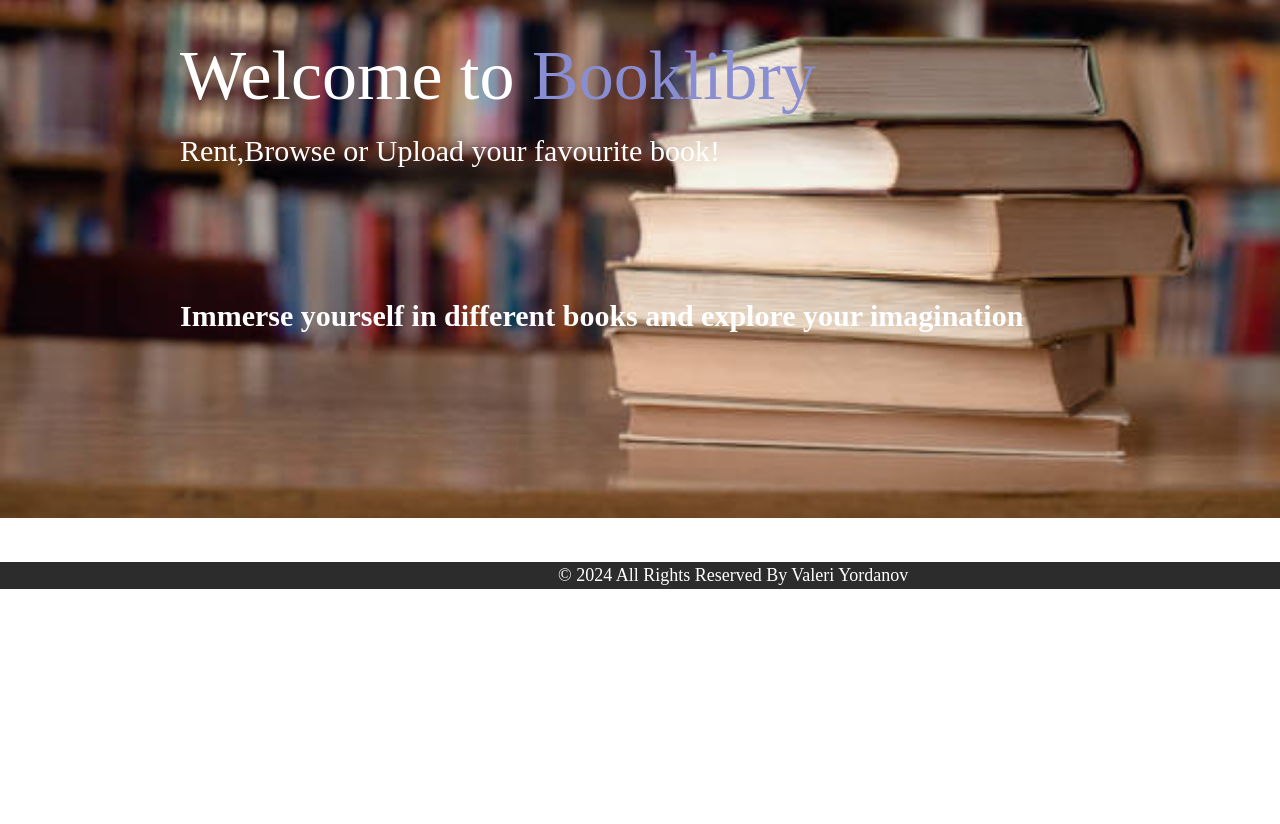
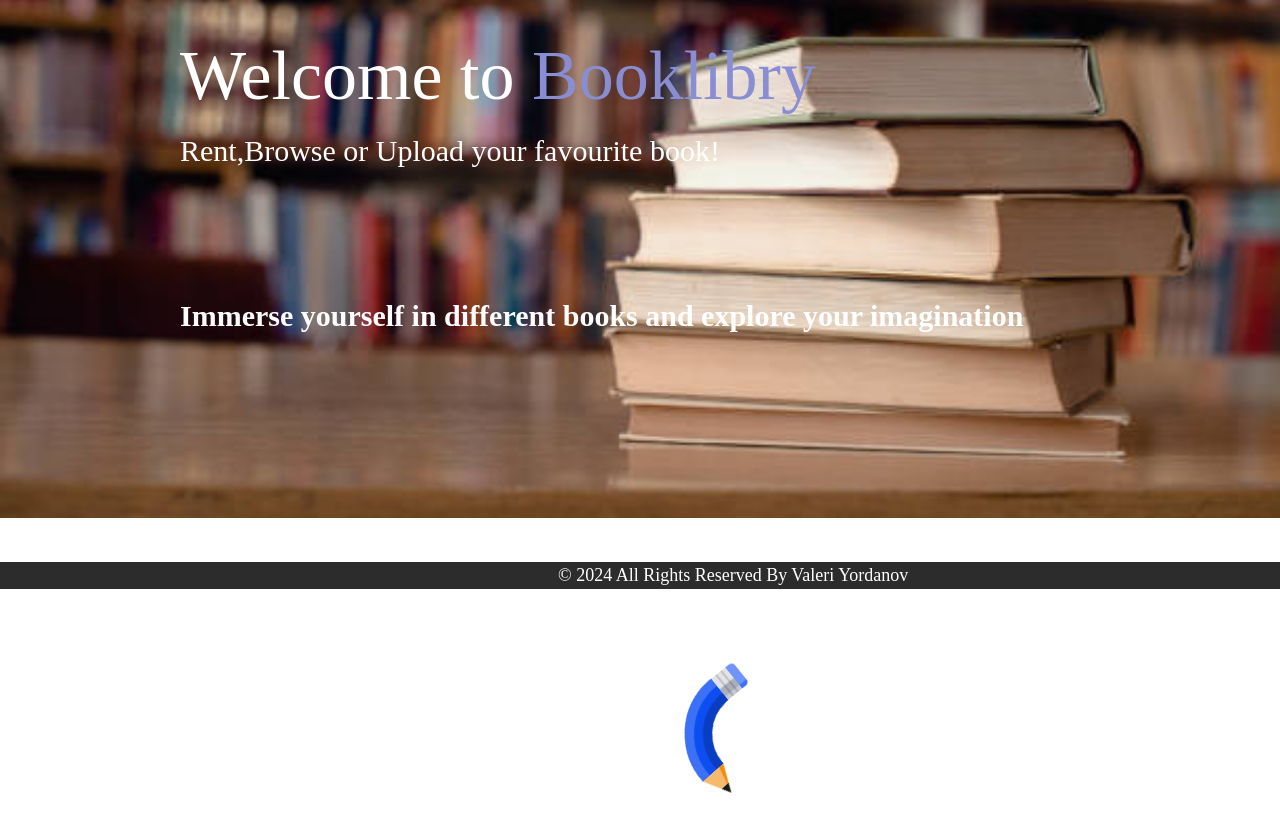
Before and after one commit to valeYordanov/Booklibry, a React (Vite) app in the folder client/: page / in a window 1280 px wide. Shown: the part 211-1035 px from the top of the page. Before the commit the page ends 800 px from the top, so only its background shows below. Built offline with nearby package versions, Linux system fonts and the light colour scheme; a web font is replaced by a local one.

Commit message:
added spinner

```diff
--- a/client/src/components/book-add/AddBook.jsx
+++ b/client/src/components/book-add/AddBook.jsx
@@ -13,7 +13,7 @@ export default function AddBook() {
     img: "",
     pages: "",
     summary: "",
-    isRented:false
+    isRented: false,
   });
 
   const { authState } = useContext(AuthContext);
@@ -25,7 +25,7 @@ export default function AddBook() {
     setFormValues((prevData) => ({
       ...prevData,
       [name]: value,
-      isRented:false
+      isRented: false,
     }));
 
     setErrors((prevErrors) => ({
@@ -58,13 +58,8 @@ export default function AddBook() {
     setErrors(newErrors);
     try {
       if (Object.keys(newErrors).length === 0) {
-        const result = await BookService.create(
-          "books",
-          formValues,
-          authState.uid
-        );
+        await BookService.create("books", formValues, authState.uid);
 
-        console.log(result);
         navigate("/books");
       }
     } catch (error) {
--- a/client/src/components/book-list/BookList.jsx
+++ b/client/src/components/book-list/BookList.jsx
@@ -6,10 +6,11 @@ import BookListItem from "./book-list-item/BookListItem";
 import BookService from "../../services/bookService";
 
 import { useEffect } from "react";
-
+import Spinner from "../reusables/spinner/Spinner";
 
 export default function BookList() {
   const [books, setBook] = useState([]);
+  const [isLoading, setIsLoading] = useState(false);
 
   const collectionName = "books";
 
@@ -25,24 +26,34 @@ export default function BookList() {
         );
       } catch (error) {
         console.error(error);
+      } finally {
+        setIsLoading(true);
       }
     };
+
+    const minDuration = 1000;
+    setTimeout(() => setIsLoading(false), minDuration);
 
     fetchData();
   }, []);
   return (
     <section id="book-list">
+      {isLoading ? (
+        <Spinner />
+      ) : (
+        <>
           <h1>Browse Books</h1>
           <div id="card-area">
             <div className="wrapper">
               <div className="box-area">
                 {books.map((book) => (
                   <BookListItem key={book.id} {...book} />
-
                 ))}
               </div>
             </div>
           </div>
+        </>
+      )}
     </section>
   );
 }
--- a/client/src/components/home/Home.jsx
+++ b/client/src/components/home/Home.jsx
@@ -1,17 +1,16 @@
 
+import Spinner from "../reusables/spinner/Spinner";
 import "./Home.css"
 
 
 export default function Home() {
   return (
-    <div className="welcome-msg">
+    <><div className="welcome-msg">
       <h2>
         Welcome to <span className="first">Booklibry</span>
       </h2>
       <p>Rent,Browse or Upload your favourite book!</p>
       <span className="second">Immerse yourself in different books and explore your imagination</span>
-    </div>
-
-
+    </div><Spinner></Spinner></>
   );
 }
--- /dev/null
+++ b/client/src/components/reusables/spinner/Spinner.css
@@ -0,0 +1,166 @@
+
+:root {
+	--hue: 223;
+	--bg: hsl(var(--hue),90%,90%);
+	--fg: hsl(var(--hue),90%,10%);
+	--trans-dur: 0.3s;
+
+}
+
+.pencil {
+	display: block;
+	width: 10em;
+	height: 10em;
+    margin-left: 37em;
+    margin-top: 7em;
+}
+.pencil__body1,
+.pencil__body2,
+.pencil__body3,
+.pencil__eraser,
+.pencil__eraser-skew,
+.pencil__point,
+.pencil__rotate,
+.pencil__stroke {
+	animation-duration: 3s;
+	animation-timing-function: linear;
+	animation-iteration-count: infinite;
+}
+.pencil__body1,
+.pencil__body2,
+.pencil__body3 {
+	transform: rotate(-90deg);
+}
+.pencil__body1 {
+	animation-name: pencilBody1;
+}
+.pencil__body2 {
+	animation-name: pencilBody2;
+}
+.pencil__body3 {
+	animation-name: pencilBody3;
+}
+.pencil__eraser {
+	animation-name: pencilEraser;
+	transform: rotate(-90deg) translate(49px,0);
+}
+.pencil__eraser-skew {
+	animation-name: pencilEraserSkew;
+	animation-timing-function: ease-in-out;
+}
+.pencil__point {
+	animation-name: pencilPoint;
+	transform: rotate(-90deg) translate(49px,-30px);
+}
+.pencil__rotate {
+	animation-name: pencilRotate;
+}
+.pencil__stroke {
+	animation-name: pencilStroke;
+	transform: translate(100px,100px) rotate(-113deg);
+}
+
+/* Animations */
+@keyframes pencilBody1 {
+	from,
+	to {
+		stroke-dashoffset: 351.86;
+		transform: rotate(-90deg);
+	}
+	50% {
+		stroke-dashoffset: 150.8; /* 3/8 of diameter */
+		transform: rotate(-225deg);
+	}
+}
+@keyframes pencilBody2 {
+	from,
+	to {
+		stroke-dashoffset: 406.84;
+		transform: rotate(-90deg);
+	}
+	50% {
+		stroke-dashoffset: 174.36;
+		transform: rotate(-225deg);
+	}
+}
+@keyframes pencilBody3 {
+	from,
+	to {
+		stroke-dashoffset: 296.88;
+		transform: rotate(-90deg);
+	}
+	50% {
+		stroke-dashoffset: 127.23;
+		transform: rotate(-225deg);
+	}
+}
+@keyframes pencilEraser {
+	from,
+	to {
+		transform: rotate(-45deg) translate(49px,0);
+	}
+	50% {
+		transform: rotate(0deg) translate(49px,0);
+	}
+}
+@keyframes pencilEraserSkew {
+	from,
+	32.5%,
+	67.5%,
+	to {
+		transform: skewX(0);
+	}
+	35%,
+	65% {
+		transform: skewX(-4deg);
+	}
+	37.5%,
+	62.5% {
+		transform: skewX(8deg);
+	}
+	40%,
+	45%,
+	50%,
+	55%,
+	60% {
+		transform: skewX(-15deg);
+	}
+	42.5%,
+	47.5%,
+	52.5%,
+	57.5% {
+		transform: skewX(15deg);
+	}
+}
+@keyframes pencilPoint {
+	from,
+	to {
+		transform: rotate(-90deg) translate(49px,-30px);
+	}
+	50% {
+		transform: rotate(-225deg) translate(49px,-30px);
+	}
+}
+@keyframes pencilRotate {
+	from {
+		transform: translate(100px,100px) rotate(0);
+	}
+	to {
+		transform: translate(100px,100px) rotate(720deg);
+	}
+}
+@keyframes pencilStroke {
+	from {
+		stroke-dashoffset: 439.82;
+		transform: translate(100px,100px) rotate(-113deg);
+	}
+	50% {
+		stroke-dashoffset: 164.93;
+		transform: translate(100px,100px) rotate(-113deg);
+	}
+	75%,
+	to {
+		stroke-dashoffset: 439.82;
+		transform: translate(100px,100px) rotate(112deg);
+	}
+}
--- /dev/null
+++ b/client/src/components/reusables/spinner/Spinner.jsx
@@ -0,0 +1,36 @@
+import "./Spinner.css"
+
+
+export default function Spinner(){
+    return (<svg className="pencil" viewBox="0 0 200 200" width="200px" height="200px" xmlns="http://www.w3.org/2000/svg">
+        <defs>
+            <clipPath id="pencil-eraser">
+                <rect rx="5" ry="5" width="30" height="30"></rect>
+            </clipPath>
+        </defs>
+        <circle className="pencil__stroke" r="70" fill="none" stroke="currentColor" stroke-width="2" stroke-dasharray="439.82 439.82" stroke-dashoffset="439.82" stroke-linecap="round" transform="rotate(-113,100,100)" />
+        <g className="pencil__rotate" transform="translate(100,100)">
+            <g fill="none">
+                <circle className="pencil__body1" r="64" stroke="hsl(223,90%,50%)" stroke-width="30" stroke-dasharray="402.12 402.12" stroke-dashoffset="402" transform="rotate(-90)" />
+                <circle className="pencil__body2" r="74" stroke="hsl(223,90%,60%)" stroke-width="10" stroke-dasharray="464.96 464.96" stroke-dashoffset="465" transform="rotate(-90)" />
+                <circle className="pencil__body3" r="54" stroke="hsl(223,90%,40%)" stroke-width="10" stroke-dasharray="339.29 339.29" stroke-dashoffset="339" transform="rotate(-90)" />
+            </g>
+            <g className="pencil__eraser" transform="rotate(-90) translate(49,0)">
+                <g className="pencil__eraser-skew">
+                    <rect fill="hsl(223,90%,70%)" rx="5" ry="5" width="30" height="30" />
+                    <rect fill="hsl(223,90%,60%)" width="5" height="30" clip-path="url(#pencil-eraser)" />
+                    <rect fill="hsl(223,10%,90%)" width="30" height="20" />
+                    <rect fill="hsl(223,10%,70%)" width="15" height="20" />
+                    <rect fill="hsl(223,10%,80%)" width="5" height="20" />
+                    <rect fill="hsla(223,10%,10%,0.2)" y="6" width="30" height="2" />
+                    <rect fill="hsla(223,10%,10%,0.2)" y="13" width="30" height="2" />
+                </g>
+            </g>
+            <g className="pencil__point" transform="rotate(-90) translate(49,-30)">
+                <polygon fill="hsl(33,90%,70%)" points="15 0,30 30,0 30" />
+                <polygon fill="hsl(33,90%,50%)" points="15 0,6 30,0 30" />
+                <polygon fill="hsl(223,10%,10%)" points="15 0,20 10,10 10" />
+            </g>
+        </g>
+    </svg>)
+}
--- a/client/src/components/user/user-profile/UserProfile.jsx
+++ b/client/src/components/user/user-profile/UserProfile.jsx
@@ -4,6 +4,7 @@ import { getUser } from "../../../services/userService";
 import { Link, useParams } from "react-router-dom";
 import BookService from "../../../services/bookService";
 import RentedBookListItem from "./user-rented-books/UserRentedBookItem";
+import Spinner from "../../reusables/spinner/Spinner";
 
 export default function UserProfile() {
   const { userId } = useParams();
@@ -11,9 +12,11 @@ export default function UserProfile() {
   const [user, setUser] = useState({});
 
   const [rentedBooks, setRentedBooks] = useState([]);
+  const [isLoading, setIsLoading] = useState(false);
 
   useEffect(() => {
     const fetchUserData = async () => {
+      try {
         const userResult = await getUser(userId);
 
         const userBooks = await BookService.getRentedBooks(userId);
@@ -25,7 +28,15 @@ export default function UserProfile() {
         );
 
         setUser(userResult);
+      } catch (error) {
+        console.log(error);
+      } finally {
+        setIsLoading(true);
+      }
     };
+
+    const minDuration = 900;
+    setTimeout(() => setIsLoading(false), minDuration);
 
     fetchUserData();
   }, [userId]);
@@ -33,7 +44,9 @@ export default function UserProfile() {
   const returnBookHandler = async (bookId) => {
     await BookService.returnRentedBook(userId, bookId);
 
-    setRentedBooks((rentedBooks) => rentedBooks.filter(({id}) => id !== bookId) )
+    setRentedBooks((rentedBooks) =>
+      rentedBooks.filter(({ id }) => id !== bookId)
+    );
 
     await BookService.updateBook("books", bookId, {
       isRented: false,
@@ -41,6 +54,10 @@ export default function UserProfile() {
   };
 
   return (
+    <div>
+      {isLoading ? (
+        <Spinner />
+      ) : (
         <div className="profile-container">
           <div className="profile-header">
             <img
@@ -52,7 +69,6 @@ export default function UserProfile() {
           </div>
           <div className="profile-details">
             <h2>Profile Details</h2>
-
             <p>
               <strong>Email:</strong> {user.email}
             </p>
@@ -70,7 +86,11 @@ export default function UserProfile() {
             <h2>Books Rented</h2>
             <ul className="rented-books-list">
               {rentedBooks.map((book) => (
-            <RentedBookListItem key={book.id} {...book} returnBookHandler={returnBookHandler} />
+                <RentedBookListItem
+                  key={book.id}
+                  {...book}
+                  returnBookHandler={returnBookHandler}
+                />
               ))}
             </ul>
           </div>
@@ -78,5 +98,7 @@ export default function UserProfile() {
             Edit Profile
           </Link>
         </div>
+      )}
+    </div>
   );
 }
```
Lines whose indentation alone changed are shown as unchanged.
